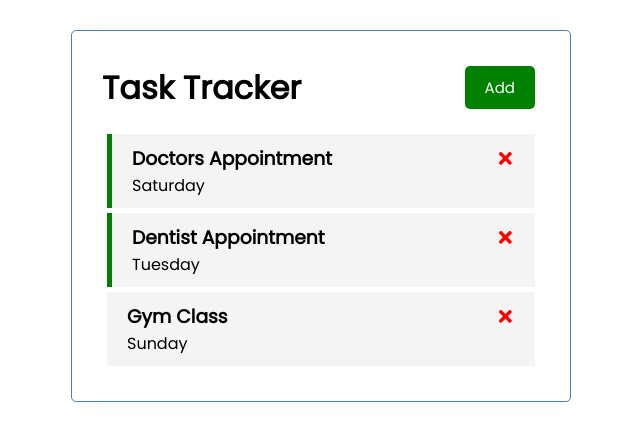
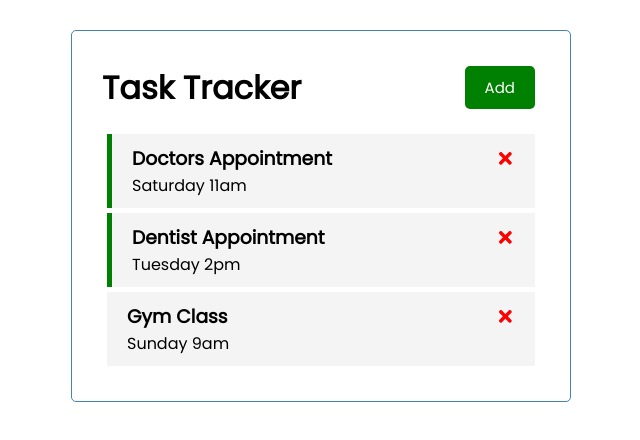
Before and after one commit to dlinehandev/REACT_App, a React (Create React App) app: page / in a window 1280 px wide. Shown: the top 440 px of the page, without its empty margins (319-959 px from the left). Built offline with nearby package versions, Linux system fonts and the light colour scheme; data requests are answered from the project's data file.

Commit message:
build package

```diff
--- /dev/null
+++ b/db.json
@@ -0,0 +1,22 @@
+{
+  "tasks": [
+    {
+      "id": 1,
+      "text": "Doctors Appointment",
+      "day": "Saturday 11am",
+      "reminder": true
+    },
+    {
+      "id": 2,
+      "text": "Dentist Appointment",
+      "day": "Tuesday 2pm",
+      "reminder": true
+    },
+    {
+      "id": 3,
+      "text": "Gym Class",
+      "day": "Sunday 9am",
+      "reminder": false
+    }
+  ]
+}
--- a/package.json
+++ b/package.json
@@ -6,6 +6,7 @@
     "@testing-library/jest-dom": "^5.11.9",
     "@testing-library/react": "^11.2.5",
     "@testing-library/user-event": "^12.6.3",
+    "json-server": "^0.16.3",
     "react": "^17.0.1",
     "react-dom": "^17.0.1",
     "react-icons": "^4.2.0",
@@ -16,7 +17,8 @@
     "start": "react-scripts start",
     "build": "react-scripts build",
     "test": "react-scripts test",
-    "eject": "react-scripts eject"
+    "eject": "react-scripts eject",
+    "server": "json-server --watch db.json --port 5000"
   },
   "eslintConfig": {
     "extends": [
--- a/src/App.js
+++ b/src/App.js
@@ -1,4 +1,4 @@
-import { useState } from 'react'
+import { useState, useEffect } from 'react'
 import Header from './components/Header'
 import Tasks from './components/Tasks'
 import AddTask from './components/AddTask'
@@ -6,26 +6,24 @@ import AddTask from './components/AddTask'
 const App = () => {
 
   const [showAddTask, setShowAddTask] = useState(false)
-  const [tasks, setTasks] = useState([
-    {
-      id: 1,
-      text: 'Doctors Appointment',
-      day: 'Saturday',
-      reminder: true,
-    },
-    {
-      id: 2,
-      text: 'Dentist Appointment',
-      day: 'Tuesday',
-      reminder: true,
-    },
-    {
-      id: 3,
-      text: 'Gym Class',
-      day: 'Sunday',
-      reminder: false,
-    },
-  ])
+  const [tasks, setTasks] = useState([])
+
+  useEffect(() => {
+    const getTasks = async () => {
+      const tasksFromServer = await fetchTasks()
+      setTasks(tasksFromServer)
+    }
+
+    getTasks()
+  }, [])
+
+  //Fetch Tasks
+  const fetchTasks = async () => {
+    const res = await fetch('http://localhost:5000/tasks')
+    const data = await res.json()
+
+    return data
+  }
 
   //Add Task
   const addTask = (task) => {
@@ -36,7 +34,7 @@ const App = () => {
 
   // Delete task
   const deleteTask = (id) => {
-    setTasks(tasks.filter((task) => task.id !== id ))
+    setTasks(tasks.filter((task) => task.id !== id))
   }
 
   //Toggle Reminder
@@ -46,7 +44,7 @@ const App = () => {
 
   return (
     <div className="container">
-      <Header onAdd={() => setShowAddTask(!showAddTask) } showAdd={showAddTask} />
+      <Header onAdd={() => setShowAddTask(!showAddTask)} showAdd={showAddTask} />
       {showAddTask && <AddTask onAdd={addTask} />}
       {tasks.length > 0 ? <Tasks tasks={tasks} onDelete={deleteTask} onToggle={toggleReminder} /> : 'No Tasks to display'}
     </div>
```
Also changed, not shown: 1 other file (tests, documents, lock files or other folders).
